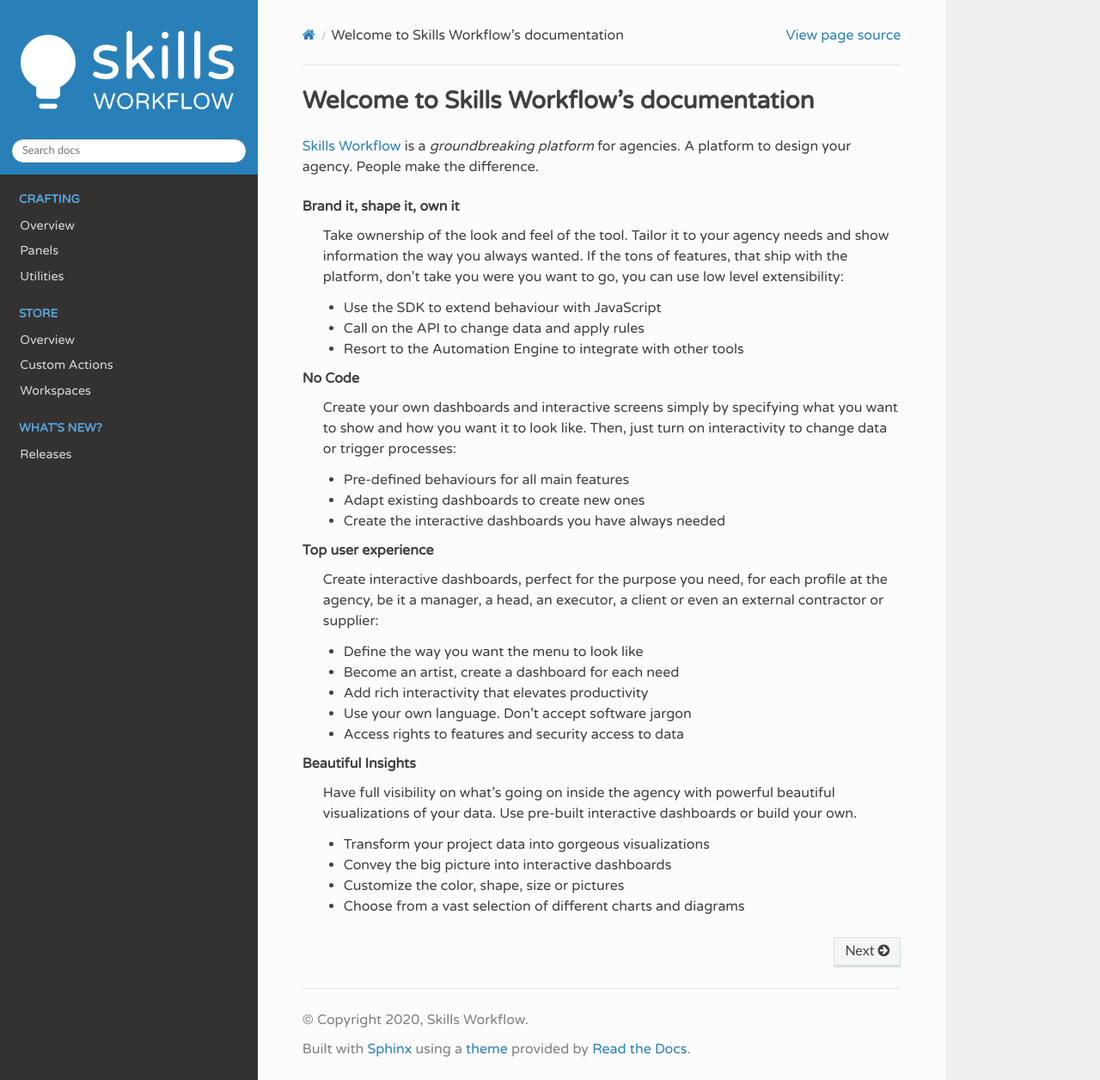
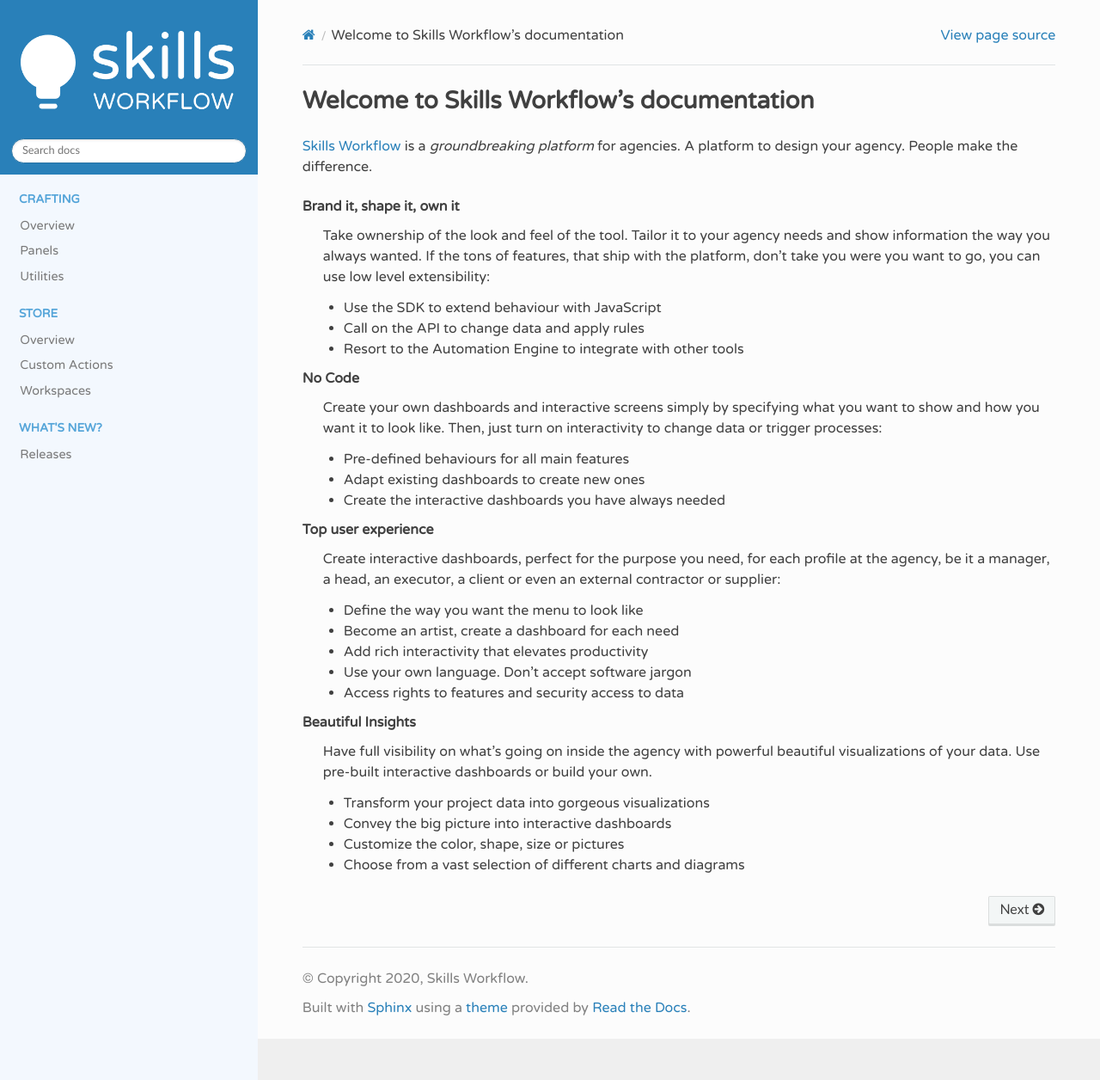
Before and after one commit to ndangeles/Documentation, a Sphinx documentation site: the page built from docs/index.rst, in a window 1280 px wide and 1256 px high. Shown: the whole window at 86% size. Built offline with Sphinx 7.4.7 and the Read the Docs theme 2.0.0, drawn with Linux system fonts in a browser that asks for light colours.

Commit message:
fixed layout

```diff
--- a/docs/_static/css/custom.css
+++ b/docs/_static/css/custom.css
@@ -38,6 +38,31 @@ body{
     text-align: left;
 }
 
+
+.wy-nav-side {
+    color: #9b9b9b;
+    background: #f3f8fe;
+}
+
+.wy-menu-vertical a {
+    color: #797979;
+}
+
+.wy-menu-vertical a:hover {
+    color: #1a1a1a;
+    background-color: transparent;
+}
+
+.wy-menu-vertical li.on a, .wy-menu-vertical li.current>a {
+    color: #0072c6;
+    background: #fcfcfc;
+}
+
+.wy-nav-content {
+    max-width: 100%;
+}
+
+
  .first.admonition-title{
     display: none;
 }
```
